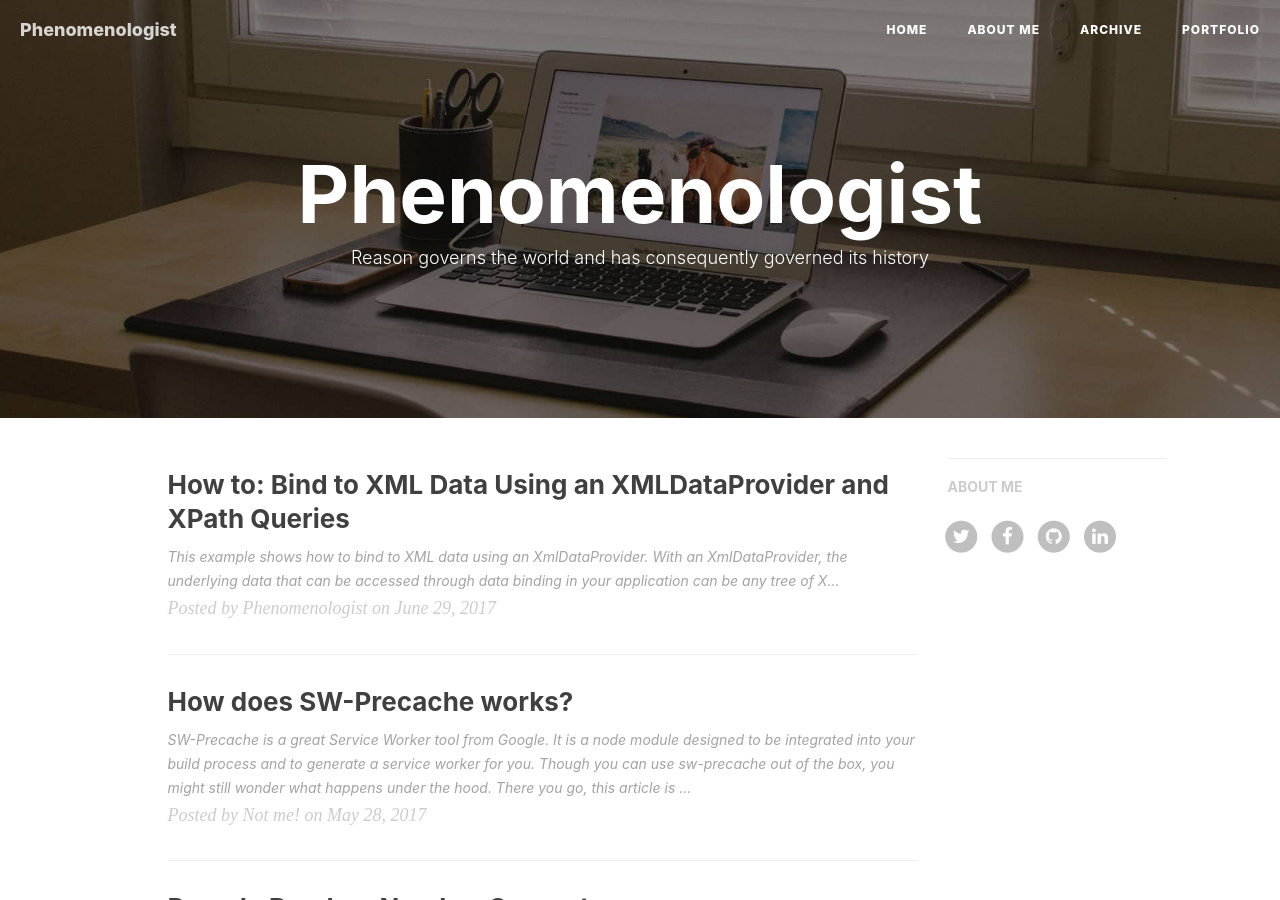
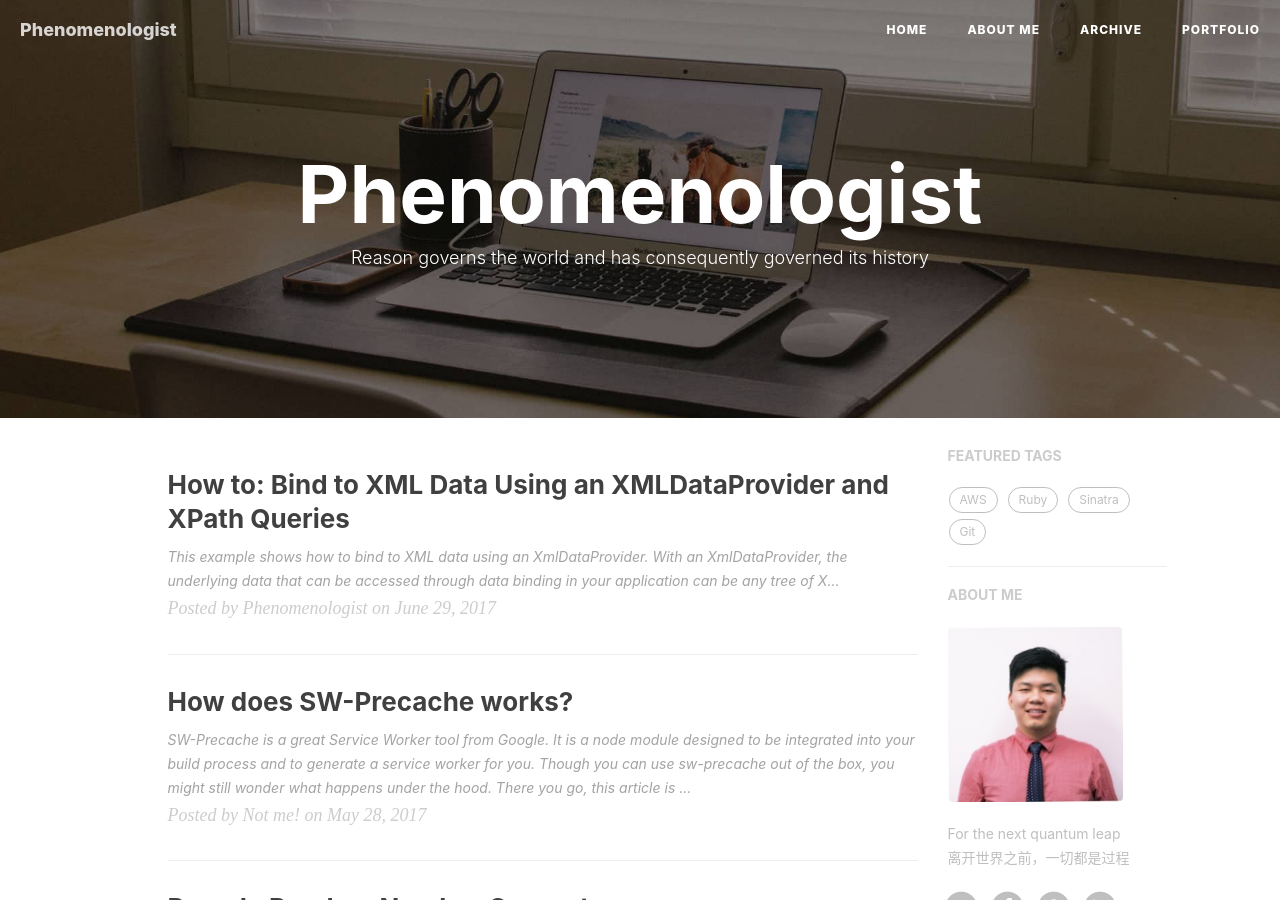
Before and after one commit to rapsoulhaonan/rapsoulhaonan.github.io, a Jekyll site: the page built from index.html, in a window 1280 px wide and 900 px high. Built offline with Jekyll 4.4.1, drawn with Linux system fonts in a browser that asks for light colours; nearby versions of some CDN libraries; the list of posts is cut into pages by our own code; comment, search, counter and statistics services are not loaded; some of the changed lines change nothing that is shown.

Commit message:
Update _config.yml

```diff
--- a/_config.yml
+++ b/_config.yml
@@ -76,9 +76,15 @@ ga_domain: huangxuan.me
 
 
 # Sidebar settings
+sidebar: true                           # whether or not using Sidebar.
+sidebar-about-description: "For the next quantum leap<br>离开世界之前，一切都是过程"
+sidebar-avatar: /img/avatar-hux-ny.jpg      # use absolute URL, seeing it's used in both `/` and `/about/`
+
 
 
 # Featured Tags
+featured-tags: true                     # whether or not using Feature-Tags
+featured-condition-size: 1              # A tag will be featured if the size of it is more than this condition value
 
 
 # Progressive Web Apps
@@ -88,3 +94,41 @@ service-worker: true
 
 # MathJax rendering for layout:page (e.g. post preview)
 page-mathjax: false
+
+# Friends
+friends: [
+    {
+    #     title: "Su",
+    #     href: "http://su.gallery/"
+    # },{
+        title: "乱序",
+        href: "http://mida.re/"
+    },{
+        title: "前端外刊评论",
+        href: "http://qianduan.guru/"
+    },{
+        title: "天镶的博客",
+        href: "http://lingyu.wang/"
+    },{
+        title: "Luke 的自留地",
+        href: "http://hmqk1995.github.io"
+    },{
+        title: "Ebn's Blog",
+        href: "http://ebnbin.com/"
+    },{
+        title: "SmdCn's Blog",
+        href: "http://blog.smdcn.net"
+    },{
+        title: "David's Game",
+        href: "https://www.ruoyaowu.com/"
+    },{
+        title: "DHong Say",
+        href: "http://dhong.co"
+    },{
+        title: "尹峰以为",
+        href: "http://ingf.github.io/"
+    },{
+        title: "解旻的博客",
+        href: "http://xieminis.me/"
+    }
+]
```
